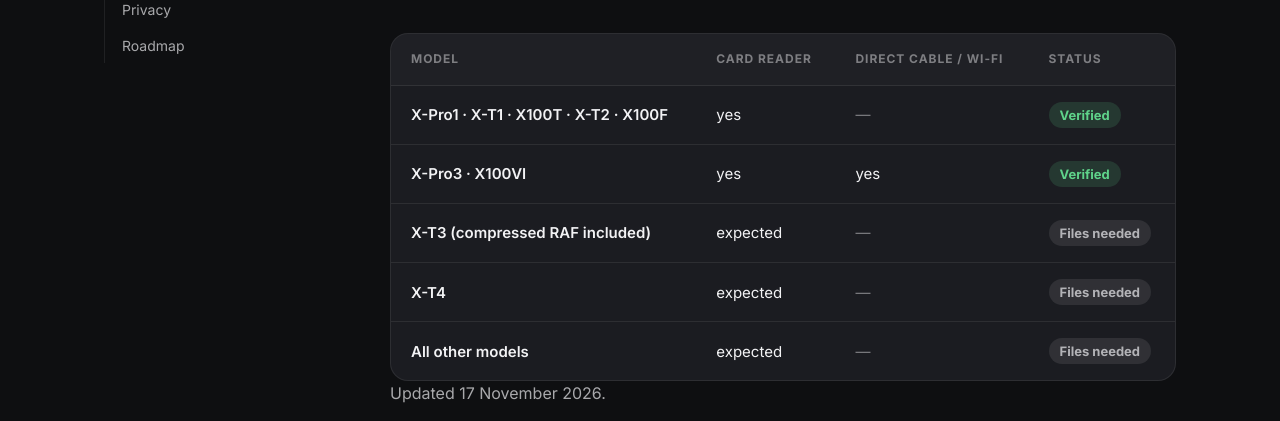
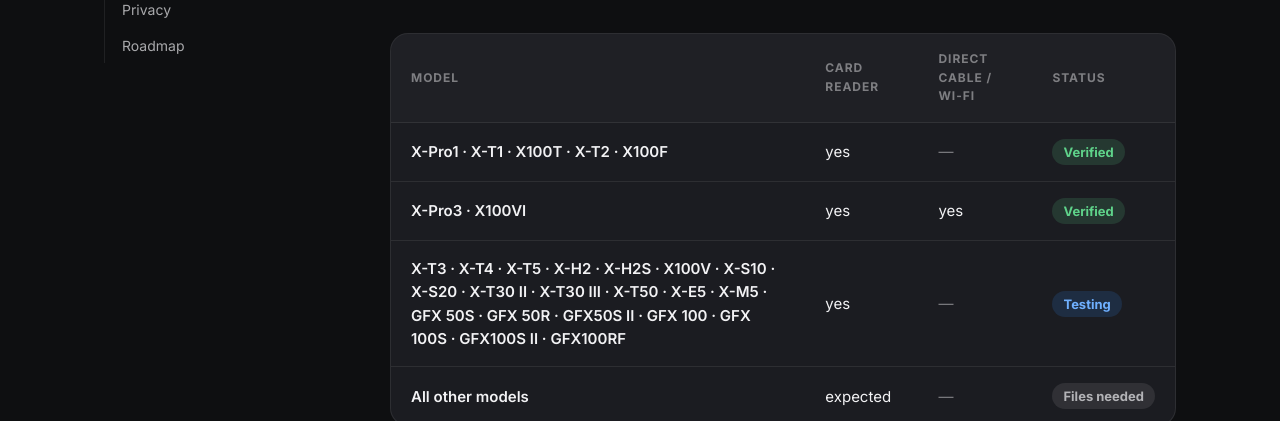
Before and after one commit to cisla66/Provino, a plain HTML site: page docs/compatibilita.html in a window 1280 px wide. Shown: the part 510-931 px from the top of the page. Drawn offline with Linux system fonts and the light colour scheme.

Commit message:
docs: list the 20 newly read Fujifilm models as 'Testing' on the compatibility page and README
Previews and recipes were read correctly on sample RAF files and cross-checked
with ExifTool; the identical-copy test is still to do, so they are not marked
as Verified yet.

Co-Authored-By: Claude Sonnet 5.5 <noreply@anthropic.com>
Claude-Session: https://claude.ai/code/session_01SGDZ4SLTg4GnEAkp6VNJjQ

```diff
--- a/docs/compatibilita.html
+++ b/docs/compatibilita.html
@@ -56,12 +56,11 @@
         <tbody>
           <tr><td>X-Pro1 · X-T1 · X100T · X-T2 · X100F</td><td><span lang="it">sì</span><span lang="en">yes</span></td><td class="no">—</td><td><span class="st ok"><span lang="it">Verificato</span><span lang="en">Verified</span></span></td></tr>
           <tr><td>X-Pro3 · X100VI</td><td><span lang="it">sì</span><span lang="en">yes</span></td><td><span lang="it">sì</span><span lang="en">yes</span></td><td><span class="st ok"><span lang="it">Verificato</span><span lang="en">Verified</span></span></td></tr>
-          <tr><td>X-T3 (<span lang="it">RAF compresso incluso</span><span lang="en">compressed RAF included</span>)</td><td><span lang="it">atteso</span><span lang="en">expected</span></td><td class="no">—</td><td><span class="st need"><span lang="it">Servono file</span><span lang="en">Files needed</span></span></td></tr>
-          <tr><td>X-T4</td><td><span lang="it">atteso</span><span lang="en">expected</span></td><td class="no">—</td><td><span class="st need"><span lang="it">Servono file</span><span lang="en">Files needed</span></span></td></tr>
+          <tr><td>X-T3 · X-T4 · X-T5 · X-H2 · X-H2S · X100V · X-S10 · X-S20 · X-T30 II · X-T30 III · X-T50 · X-E5 · X-M5 · GFX 50S · GFX 50R · GFX50S II · GFX 100 · GFX 100S · GFX100S II · GFX100RF</td><td><span lang="it">sì</span><span lang="en">yes</span></td><td class="no">—</td><td><span class="st wip"><span lang="it">In prova</span><span lang="en">Testing</span></span></td></tr>
           <tr><td><span lang="it">Tutti gli altri modelli</span><span lang="en">All other models</span></td><td><span lang="it">atteso</span><span lang="en">expected</span></td><td class="no">—</td><td><span class="st need"><span lang="it">Servono file</span><span lang="en">Files needed</span></span></td></tr>
         </tbody>
       </table>
-      <p class="note"><span lang="it">Aggiornato il 17 novembre 2026.</span><span lang="en">Updated 17 November 2026.</span></p>
+      <p class="note"><span lang="it">Aggiornato il 18 novembre 2026.</span><span lang="en">Updated 18 November 2026.</span> <span lang="it">Per i modelli «In prova» anteprime e ricette sono stati letti correttamente su file di prova (confrontati con ExifTool); manca ancora la prova di copia identica.</span><span lang="en">For the «Testing» models, previews and recipes were read correctly on sample files (cross-checked with ExifTool); the identical-copy test is still to do.</span></p>
       <h3><span lang="it">Cosa significano gli stati</span><span lang="en">What the statuses mean</span></h3>
       <ul>
         <li><span class="st ok"><span lang="it">Verificato</span><span lang="en">Verified</span></span> <span lang="it">provato su file reali: anteprime, lettura della ricetta e copia identica del file.</span><span lang="en">tested on real files: previews, recipe reading and identical file copy.</span></li>
```
Also changed, not shown: 1 other file.
